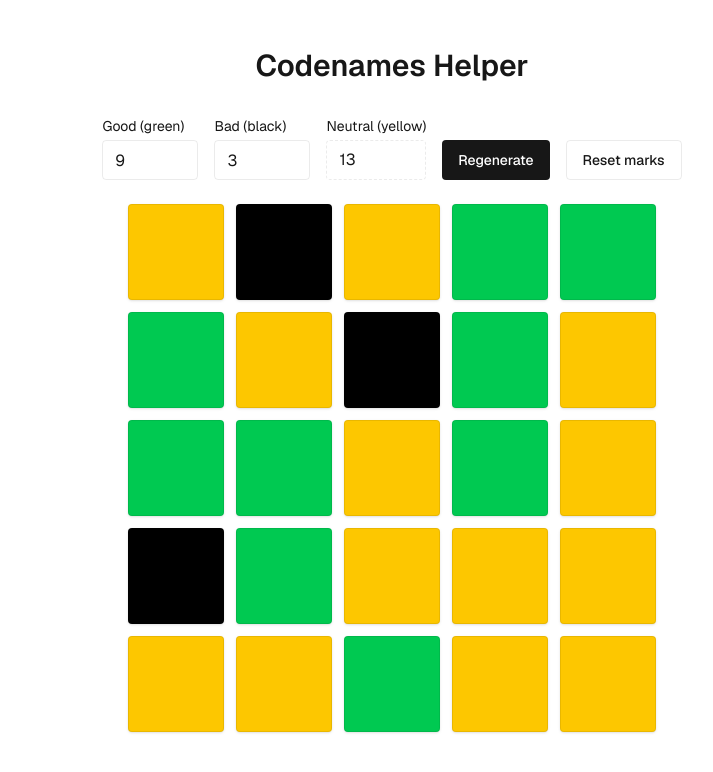
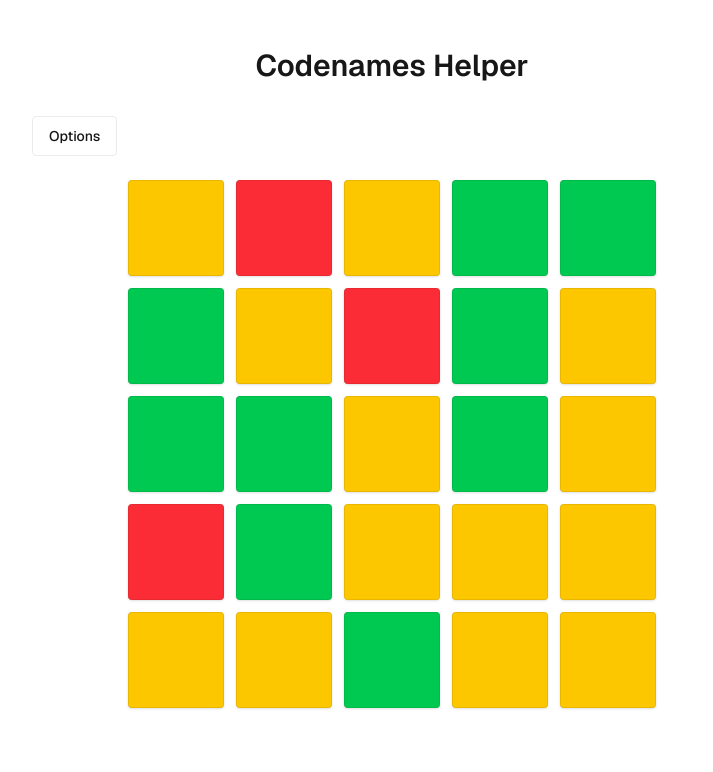
Before and after one commit to AgustinRamiroDiaz/codenames-helper, a Next.js app: page / in a window 1280 px wide. Shown: the top 772 px of the page, without its empty margins (248-961 px from the left). Built offline with nearby package versions, Linux system fonts and the light colour scheme.

Commit message:
collapsible options

```diff
--- a/src/components/CodenamesGrid.tsx
+++ b/src/components/CodenamesGrid.tsx
@@ -78,7 +78,11 @@ export default function CodenamesGrid() {
 
   return (
     <div className="w-full max-w-[720px] flex flex-col gap-6 items-center">
-      <div className="flex flex-wrap gap-4 items-end justify-center">
+      <details className="w-full">
+        <summary className="cursor-pointer select-none h-10 px-4 rounded border border-black/[.08] dark:border-white/[.145] inline-flex items-center justify-between text-sm font-medium">
+          Options
+        </summary>
+        <div className="mt-4 flex flex-wrap gap-4 items-end justify-center">
           <div className="flex flex-col gap-1">
             <label className="text-sm">Good (green)</label>
             <input
@@ -91,7 +95,7 @@ export default function CodenamesGrid() {
             />
           </div>
           <div className="flex flex-col gap-1">
-          <label className="text-sm">Bad (black)</label>
+            <label className="text-sm">Bad (red)</label>
             <input
               type="number"
               min={0}
@@ -122,6 +126,7 @@ export default function CodenamesGrid() {
             Reset marks
           </button>
         </div>
+      </details>
 
       <div className="grid grid-cols-5 gap-2 sm:gap-3">
         {cells.map((color, index) => {
@@ -129,7 +134,7 @@ export default function CodenamesGrid() {
             color === "green"
               ? "bg-green-500"
               : color === "black"
-              ? "bg-black"
+              ? "bg-red-500"
               : "bg-yellow-400";
           const stateClass = revealed[index]
             ? "opacity-55 ring-2 ring-white/70 dark:ring-white/40"
```
Lines whose indentation alone changed are shown as unchanged.
